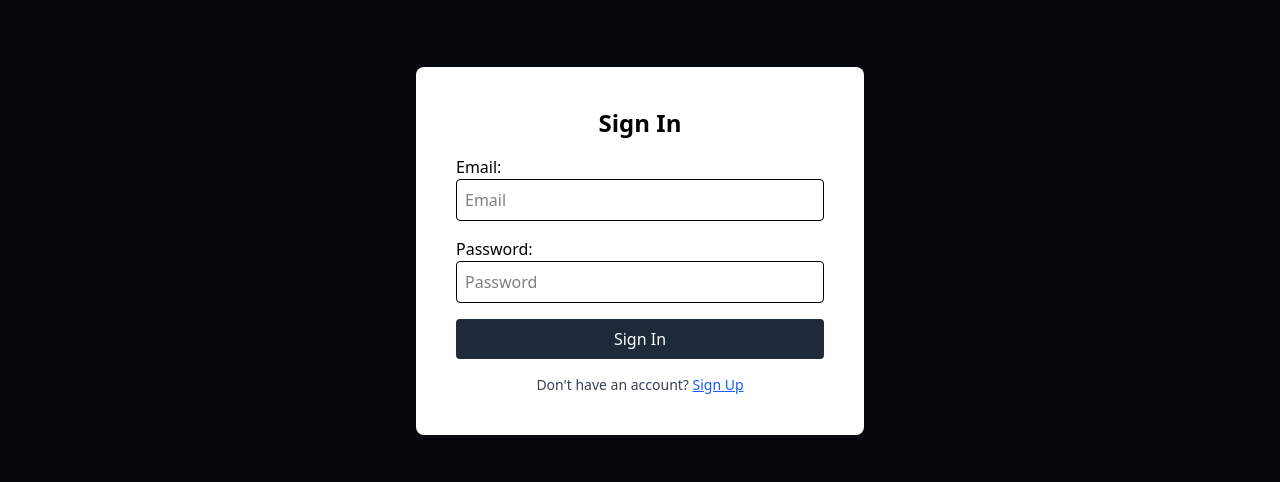
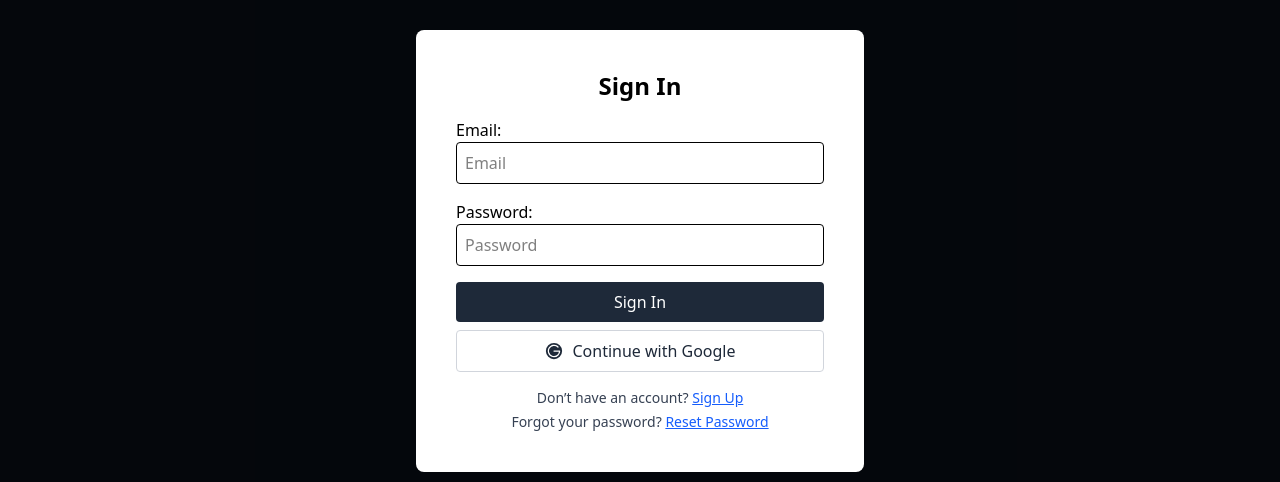
Before and after one commit to sahraozdl/diary-app, a Next.js app: page /login in a window 1280 px wide. Both pictures are taken after a click on the button "Sign In". Shown: the part 149-631 px from the top of the page. Built offline with nearby package versions, Linux system fonts and the light colour scheme; no server answers.

Commit message:
added reset password functionality added sign-in with google

```diff
--- a/src/components/AuthForm.tsx
+++ b/src/components/AuthForm.tsx
@@ -1,26 +1,35 @@
 "use client";
 
 import { useState } from "react";
-import { signUpUser, signInUser } from "@/firebase/auth";
+import {
+  signUpUser,
+  signInUser,
+  resetPassword,
+  signInWithGoogle,
+} from "@/firebase/auth";
+import { GoogleLogo } from "phosphor-react";
 import { useRouter } from "next/navigation";
 
 export function AuthForm() {
   const router = useRouter();
-  const [isSignUp, setIsSignUp] = useState(true);
+  const [mode, setMode] = useState<"signup" | "signin" | "reset">("signup");
   const [error, setError] = useState("");
+  const [message, setMessage] = useState("");
 
-  const toggleForm = () => {
-    setIsSignUp((prev) => !prev);
+  const toggleMode = (newMode: "signup" | "signin" | "reset") => {
+    setMode(newMode);
     setError("");
+    setMessage("");
   };
 
   const handleSubmit = async (event: React.FormEvent) => {
     event.preventDefault();
     const formData = new FormData(event.currentTarget as HTMLFormElement);
     setError("");
+    setMessage("");
 
     try {
-      if (isSignUp) {
+      if (mode === "signup") {
         const user = await signUpUser(formData);
         if (user?.errors) {
           setError(
@@ -30,16 +39,24 @@ export function AuthForm() {
           );
           return;
         }
-      } else {
+        router.push("/dashboard");
+      } else if (mode === "signin") {
         const email = formData.get("email") as string;
         const password = formData.get("password") as string;
         await signInUser({ email, password });
+        router.push("/dashboard");
+      } else if (mode === "reset") {
+        const email = formData.get("email") as string;
+        const result = await resetPassword(email);
+        if (result.success) {
+          setMessage(result.message);
+        } else {
+          setError(result.message);
         }
-
-      router.push("/dashboard");
+      }
     } catch (err) {
       console.error("Error:", err);
-      setError("Authentication failed. Please try again.");
+      setError("Something went wrong. Please try again.");
     }
   };
 
@@ -48,14 +65,20 @@ export function AuthForm() {
       <div className="bg-white rounded-lg p-10 relative z-10 w-full max-w-md mx-auto">
         <form onSubmit={handleSubmit} className="text-black">
           <h2 className="text-2xl font-bold mb-4 text-center">
-            {isSignUp ? "Sign Up" : "Sign In"}
+            {mode === "signup"
+              ? "Sign Up"
+              : mode === "signin"
+                ? "Sign In"
+                : "Reset Password"}
           </h2>
 
           {error && (
             <p className="text-red-600 whitespace-pre-line mb-4">{error}</p>
           )}
-
-          {isSignUp && (
+          {message && (
+            <p className="text-green-600 whitespace-pre-line mb-4">{message}</p>
+          )}
+          {mode === "signup" && (
             <div className="mb-4">
               <label htmlFor="username">Username:</label>
               <input
@@ -66,7 +89,6 @@ export function AuthForm() {
               />
             </div>
           )}
-
           <div className="mb-4">
             <label htmlFor="email">Email:</label>
             <input
@@ -75,9 +97,10 @@ export function AuthForm() {
               type="email"
               placeholder="Email"
               className="w-full p-2 border rounded"
+              required
             />
           </div>
-
+          {mode !== "reset" && (
             <div className="mb-4">
               <label htmlFor="password">Password:</label>
               <input
@@ -86,26 +109,89 @@ export function AuthForm() {
                 type="password"
                 placeholder="Password"
                 className="w-full p-2 border rounded"
+                required={mode === "signup" || mode === "signin"}
               />
             </div>
+          )}
 
           <button
             type="submit"
             className="w-full py-2 bg-gray-800 text-white rounded"
           >
-            {isSignUp ? "Sign Up" : "Sign In"}
+            {mode === "signup"
+              ? "Sign Up"
+              : mode === "signin"
+                ? "Sign In"
+                : "Send Reset Email"}
+          </button>
+          <button
+            type="button"
+            onClick={async () => {
+              const result = await signInWithGoogle();
+              if (result.user) {
+                router.push("/dashboard");
+              } else if (result.error) {
+                setError(result.error);
+              }
+            }}
+            className="w-full py-2 bg-white text-gray-800 border border-gray-300 rounded mt-2 flex items-center justify-center gap-2 hover:bg-gray-100 transition"
+          >
+            <GoogleLogo size={20} weight="fill" />
+            Continue with Google
           </button>
 
-          <p className="mt-4 text-center text-sm text-gray-700">
-            {isSignUp ? "Already have an account?" : "Don't have an account?"}{" "}
+          <div className="mt-4 text-center text-sm text-gray-700 space-y-1">
+            {mode === "signup" && (
+              <p>
+                Already have an account?{" "}
                 <button
                   type="button"
-              onClick={toggleForm}
+                  onClick={() => toggleMode("signin")}
                   className="text-blue-600 underline"
                 >
-              {isSignUp ? "Sign In" : "Sign Up"}
+                  Sign In
                 </button>
               </p>
+            )}
+
+            {mode === "signin" && (
+              <>
+                <p>
+                  Don’t have an account?{" "}
+                  <button
+                    type="button"
+                    onClick={() => toggleMode("signup")}
+                    className="text-blue-600 underline"
+                  >
+                    Sign Up
+                  </button>
+                </p>
+                <p>
+                  Forgot your password?{" "}
+                  <button
+                    type="button"
+                    onClick={() => toggleMode("reset")}
+                    className="text-blue-600 underline"
+                  >
+                    Reset Password
+                  </button>
+                </p>
+              </>
+            )}
+
+            {mode === "reset" && (
+              <p>
+                Remember your password?{" "}
+                <button
+                  type="button"
+                  onClick={() => toggleMode("signin")}
+                  className="text-blue-600 underline"
+                >
+                  Back to Sign In
+                </button>
+              </p>
+            )}
+          </div>
         </form>
       </div>
     </div>
--- a/src/firebase/auth.ts
+++ b/src/firebase/auth.ts
@@ -2,6 +2,9 @@ import {
   signInWithEmailAndPassword,
   createUserWithEmailAndPassword,
   signOut,
+  sendPasswordResetEmail,
+  GoogleAuthProvider,
+  signInWithPopup,
 } from "firebase/auth";
 import { auth, db } from "./config";
 import { getDoc, doc, setDoc, serverTimestamp } from "firebase/firestore";
@@ -108,3 +111,56 @@ export async function signInUser({ email, password }: UserTypes) {
 export function signOutUser() {
   return signOut(auth);
 }
+
+export async function resetPassword(email: string) {
+  if (!email) {
+    throw new Error("Email is required to reset password.");
+  }
+
+  try {
+    await sendPasswordResetEmail(auth, email);
+    return { success: true, message: "Password reset email sent." };
+  } catch (error: unknown) {
+    console.error("Error sending password reset email:", error);
+
+    let message = "Failed to send password reset email.";
+    if (typeof error === "object" && error !== null && "code" in error) {
+      const code = (error as { code?: string }).code;
+      if (code === "auth/user-not-found")
+        message = "No account found with that email.";
+      if (code === "auth/invalid-email") message = "Invalid email address.";
+    }
+
+    return { success: false, message };
+  }
+}
+
+export async function signInWithGoogle() {
+  const provider = new GoogleAuthProvider();
+
+  try {
+    const result = await signInWithPopup(auth, provider);
+    const user = result.user;
+
+    await createUserDocIfNotExists({
+      id: user.uid,
+      email: user.email ?? undefined,
+      name: user.displayName ?? undefined,
+    });
+
+    return { user };
+  } catch (error: unknown) {
+    console.error("Google sign-in error:", error);
+
+    let message = "An error occurred during Google sign-in.";
+    if (typeof error === "object" && error !== null && "code" in error) {
+      const code = (error as { code?: string }).code;
+      if (code === "auth/popup-closed-by-user")
+        message = "Sign-in popup closed.";
+      if (code === "auth/cancelled-popup-request")
+        message = "Sign-in was canceled.";
+    }
+
+    return { error: message };
+  }
+}
```
Lines whose indentation alone changed are shown as unchanged.
